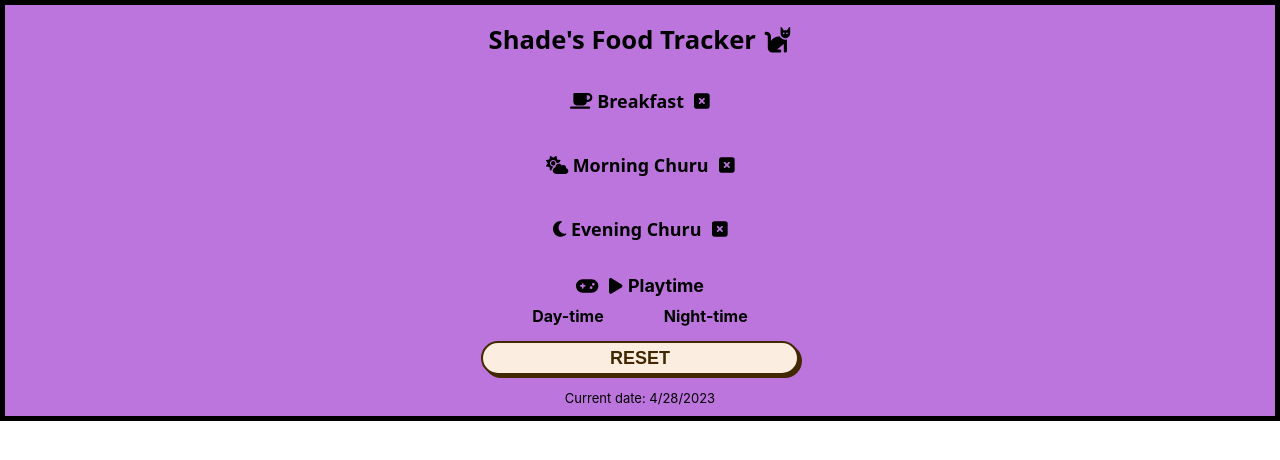
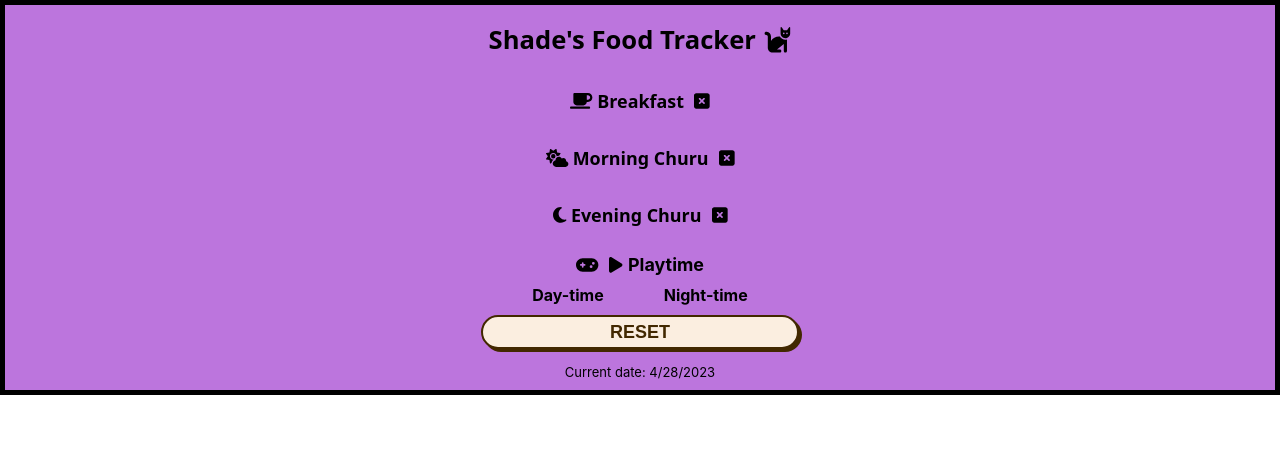
Before and after one commit to shawnh29/cat_food_tracker, a React (Create React App) app: page / in a window 1280 px wide. Shown: the top 460 px of the page. Built offline with nearby package versions, Linux system fonts and the light colour scheme.

Commit message:
tweaked some css

```diff
--- a/src/Home.css
+++ b/src/Home.css
@@ -10,11 +10,11 @@
   }
   .breakfast-box {
     text-align: center;
-    padding-bottom: 10px;
+    padding-bottom: 3px;
   }
   .churu-box1, .churu-box2 {
     text-align: center;
-    padding-bottom: 10px;
+    padding-bottom: 3px;
   }
 
   button {
@@ -109,7 +109,7 @@ p {
 
 .play-tracker-box {
   text-align: center;
-  padding-bottom: 15px;
+  padding-bottom: 10px;
 }
 
 #playtime-button {
```
